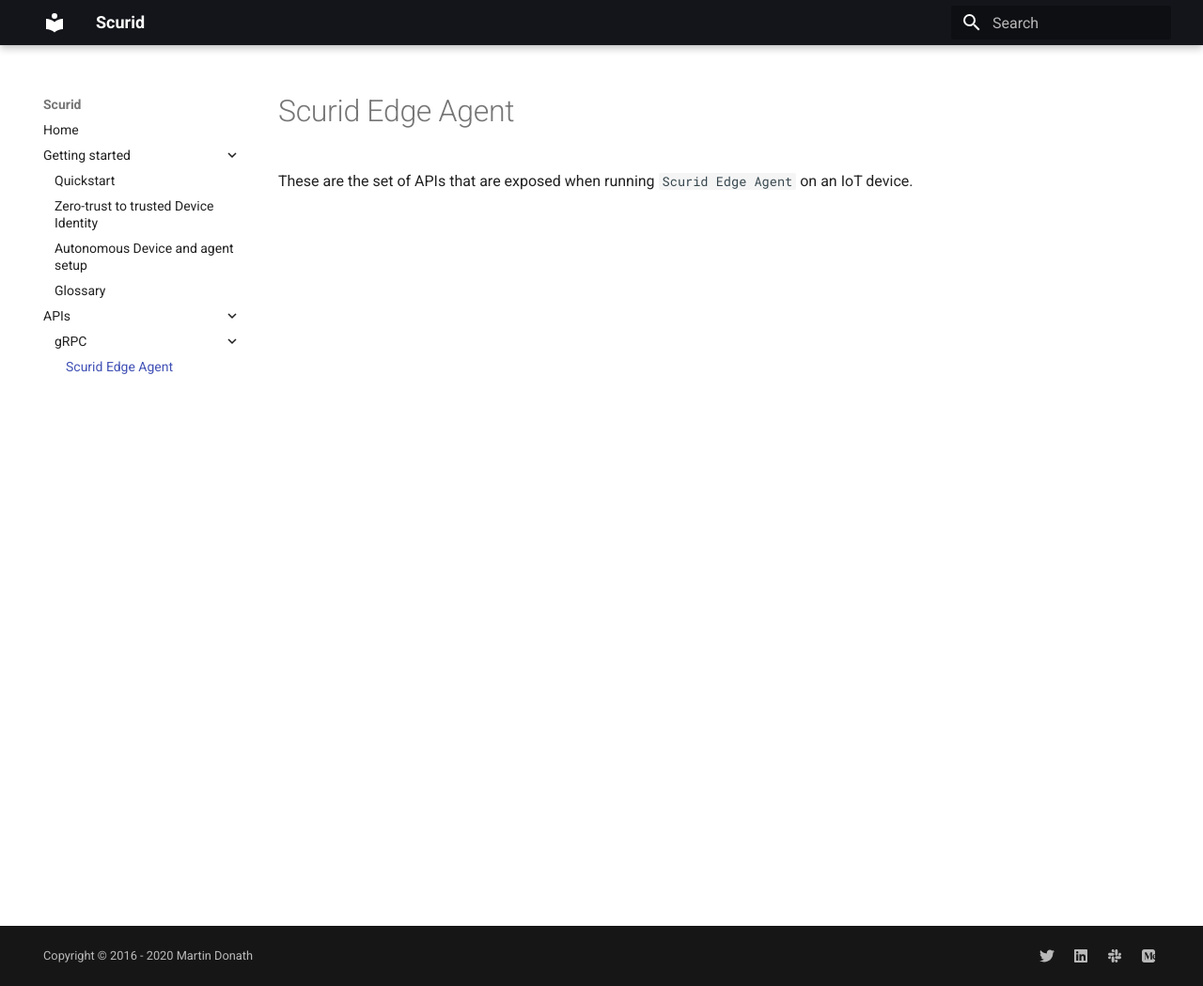
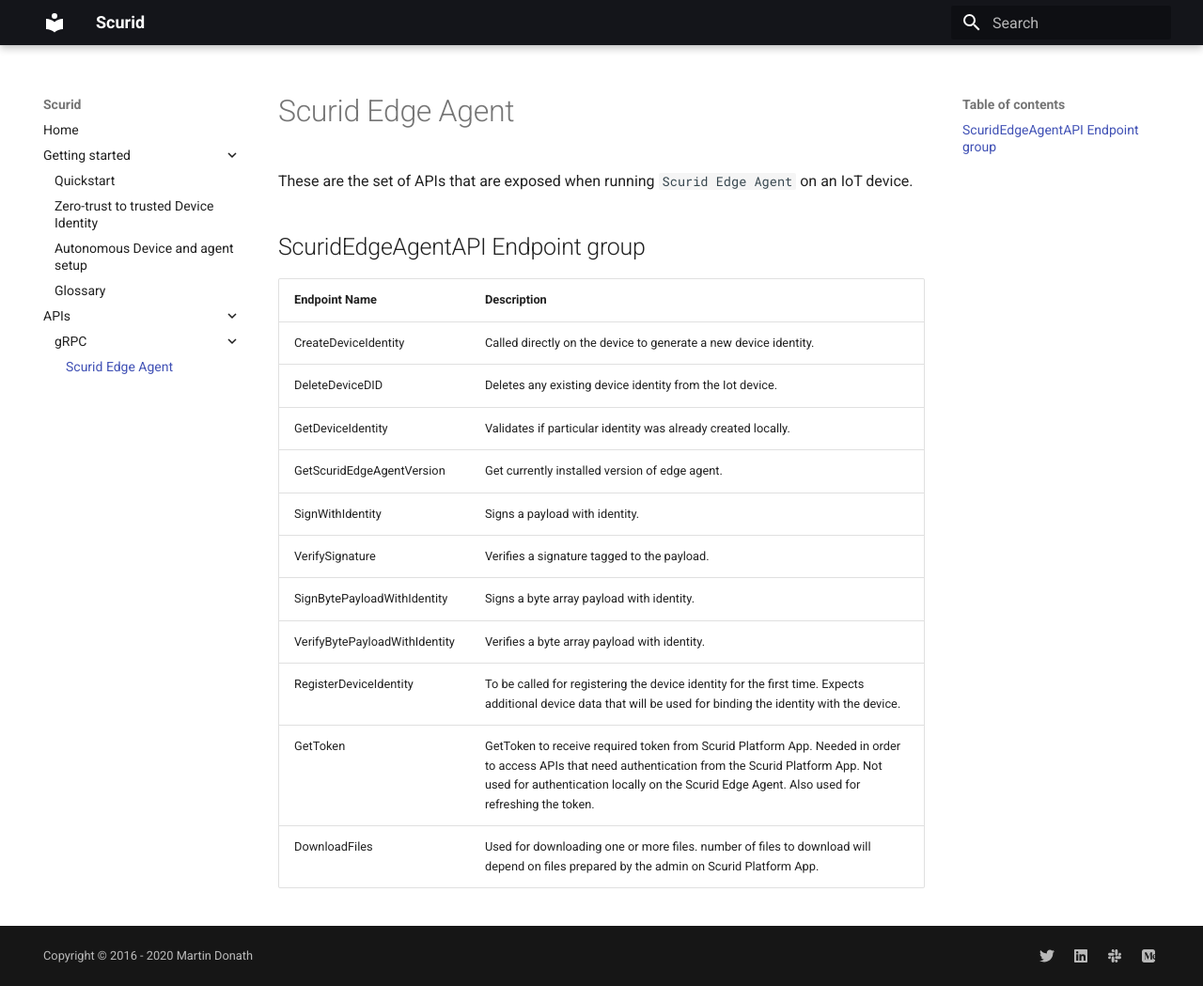
Before and after one commit to scurid-inc/docs, an MkDocs documentation site: the page built from docs/edgeAgent.md, in a window 1280 px wide and 1049 px high. Shown: the whole window at 94% size. Built offline with MkDocs 1.6.1 and Material for MkDocs 9.7.7, drawn with Linux system fonts in a browser that asks for light colours; the version menu is left out.

Commit message:
added APIs list for Scurid edge agent

```diff
--- a/docs/edgeAgent.md
+++ b/docs/edgeAgent.md
@@ -1 +1,18 @@
 These are the set of APIs that are exposed when running `Scurid Edge Agent` on an IoT device.
+
+## ScuridEdgeAgentAPI Endpoint group
+
+
+| Endpoint Name                 | Description                                                                                                                                                                                                                                          |
+|-------------------------------|------------------------------------------------------------------------------------------------------------------------------------------------------------------------------------------------------------------------------------------------------|
+| CreateDeviceIdentity          | Called directly on the device to generate a new device identity.                                                                                                                                                                                     |
+| DeleteDeviceDID               | Deletes any existing device identity from the Iot device.                                                                                                                                                                                            |
+| GetDeviceIdentity             | Validates if particular identity was already created locally.                                                                                                                                                                                        |
+| GetScuridEdgeAgentVersion     | Get currently installed version of edge agent.                                                                                                                                                                                                       |
+| SignWithIdentity              | Signs a payload with identity.                                                                                                                                                                                                                       |
+| VerifySignature               | Verifies a signature tagged to the payload.                                                                                                                                                                                                          |
+| SignBytePayloadWithIdentity   | Signs a byte array payload with identity.                                                                                                                                                                                                            |
+| VerifyBytePayloadWithIdentity | Verifies a byte array payload with identity.                                                                                                                                                                                                         |
+| RegisterDeviceIdentity        | To be called for registering the device identity for the first time. Expects additional device data that will be used for binding the identity with the device.                                                                                      |
+| GetToken                      | GetToken to receive required token from Scurid Platform App. Needed in order to access APIs that need authentication from the Scurid Platform App. Not used for authentication locally on the Scurid Edge Agent. Also used for refreshing the token. |
+| DownloadFiles                 | Used for downloading one or more files. number of files to download will depend on files prepared by the admin on Scurid Platform App.                                                                                                               |
```
